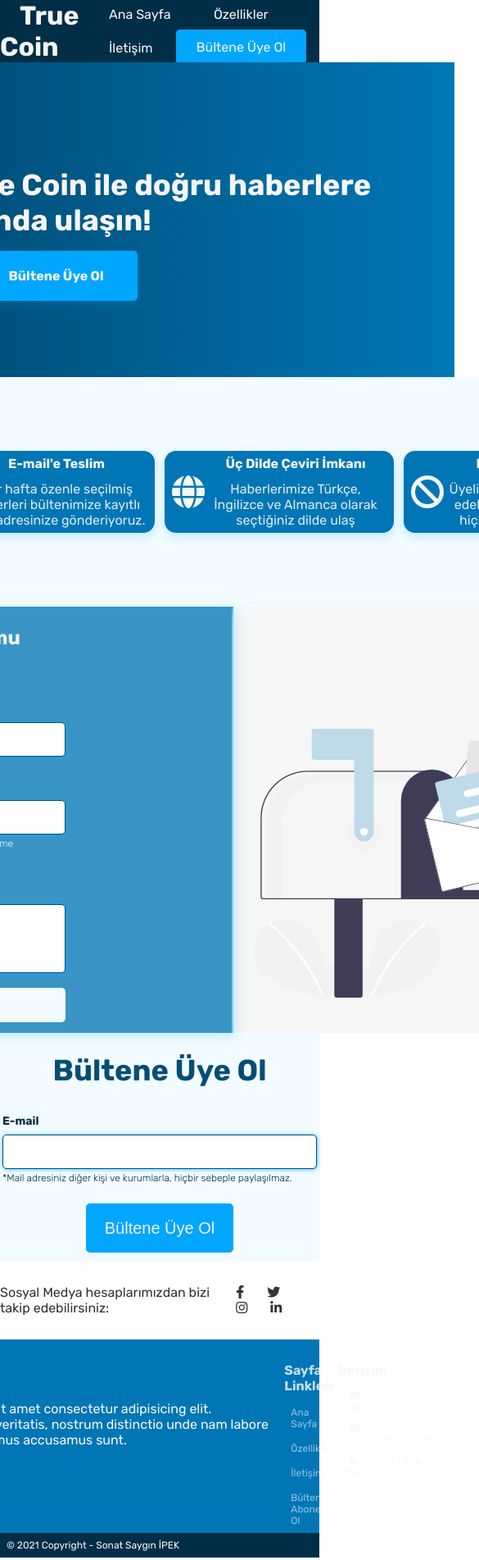
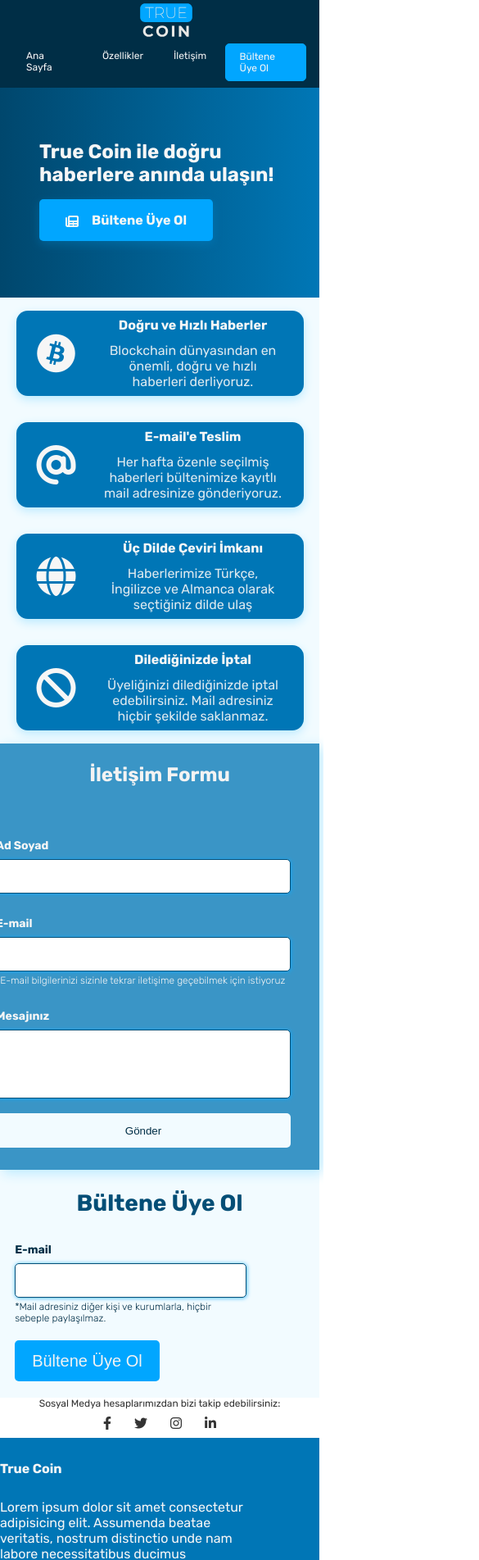
Before and after one commit to sonatipek/true-coin, a plain HTML site: page index.html in a window 390 px wide. Shown: the top 1903 px of the page at 82% size, 585 px wide, since content can reach past the window. Drawn offline with Linux system fonts and the light colour scheme.

Commit message:
added navbar logo and site make responsive

```diff
--- a/css/global.css
+++ b/css/global.css
@@ -15,7 +15,8 @@ html{
 }
 
 .container{
-    width: 1200px;
+    width:  80%;
+    flex-wrap: wrap;
 }
 
 .text-center{
--- a/css/mobile.css
+++ b/css/mobile.css
@@ -0,0 +1,98 @@
+/* Container */
+.container{
+    width:  100%;
+}
+
+/* Navbar */
+#navbar .container{
+    flex-direction: column;
+
+}
+#navbar .container a img{
+    margin: .25rem;
+    width: 64px;
+
+}
+#navbar .container .navbar-items{
+    display: flex;
+    justify-content: space-between;
+    width: 100%;
+    margin-bottom: .5rem;
+}
+#navbar .container .navbar-item{
+    font-size: 0.75rem;
+    padding: 0.5rem 1rem;
+}
+
+/* Homepage */
+#homepage .container{
+    background: rgb(0,71,109);
+    background: linear-gradient(90deg, rgba(0,71,109,1) 0%, rgba(0,119,182,1) 100%);
+    height: 16rem;
+    position: relative;
+}
+#homepage .container h2{
+    font-size: 1.5rem;
+    width: 24rem;
+    padding: 4rem 0 0 3rem;
+
+}
+#homepage .container a{
+    padding: 1rem 2rem;
+    margin: 1rem 3rem;
+}
+
+
+
+/* Feature */
+#feature .container .card{
+    width: 90%;
+    margin: 1rem;
+}
+
+
+/* Contact */
+#contact .container .contact-form{
+    width: 100%;
+}
+
+#contact .container .contact-info{
+    display: none;
+}
+
+/* Subsribe */
+#subscribe .container h5{
+    font-size: 1.75rem;
+}
+
+
+#subscribe .container .contact-form input{
+    width: 80%;
+
+}
+#subscribe .container .contact-form .information{
+    width: 80%;
+}
+#subscribe .container .contact-form button{
+    width: 50%;
+    height: 50px;
+    margin-top: 1.25rem;
+    align-self: flex-start;
+    font-size: 1.25rem;
+}
+
+/* Footer */
+#footer .footer-top .container{
+    flex-direction: column;
+}
+#footer .footer-top .container p{
+    font-size: 0.75rem;
+
+}
+#footer .footer-top .container .links{
+    margin: .5rem auto;
+}
+#footer .footer-content .container{
+    display: flex;
+    flex-direction: column;
+}
--- a/css/style.css
+++ b/css/style.css
@@ -1,32 +1,41 @@
+
 /* Navbar */
+header{
+    display: flex;
+    justify-content: center;
+
+}
 #navbar{
     background: #002E46;
-    height: 4.75rem;
+    min-height: 10vh;
+    width: 80%;
     display: flex;
     justify-content: center;
 }
 #navbar .container{
+    background: #002E46;
     display: flex;
     justify-content: space-between;
     align-items: center;
 }
-#navbar .container h1 a{
-    color: #f6f6f6;
-    font-size: 2rem;
+#navbar .container a img{
+    width: 84px;
+
 }
-#navbar .container a{
+
+#navbar .container .navbar-item{
     color: #f6f6f6;
     font-size: 1rem;
     text-decoration: none;
     padding: 0.68rem 1.5rem;
 }
 
-#navbar .container a:nth-child(4){
+#navbar .container .navbar-item:nth-child(4){
     background: #01A6FF;
     border-radius: 5px;
     border: 1px solid #01A6FF;
 }
-#navbar .container a:nth-child(4):hover{
+#navbar .container .navbar-item:nth-child(4):hover{
     border: 1px solid #01A6FF;
     background: transparent;
     color: #01A6FF;
@@ -75,19 +84,18 @@
 }
 #feature .container{
     display: flex;
-    justify-content: space-between;
+    justify-content: space-around;
     align-items:center;
-    height: 17.5rem;
     background: #F2FBFF;
+    min-height: 30vh;
 }
 #feature .container .card{
+    margin: 2rem 0;
     background: #0076B6;
     border-radius: 14px;
     display: flex;
     align-items: center;
     justify-content: center;
-    height: 6.25rem;
-    width: 17.5rem;
     padding: 0.5rem 0.75rem;
     position: relative;
     box-shadow: 0px 4px 12px  #BAEAFF;
@@ -96,15 +104,6 @@
 #feature .container .card:hover{
     -webkit-animation: shadow-drop-center 0.4s cubic-bezier(0.250, 0.460, 0.450, 0.940) both;
 	        animation: shadow-drop-center 0.4s cubic-bezier(0.250, 0.460, 0.450, 0.940) both;
-}
-#feature .container .card:nth-child(1){
-    margin-right: 0.75rem;
-}
-#feature .container .card:nth-child(2){
-    margin-right: 0.75rem;
-}
-#feature .container .card:nth-child(4){
-    margin-left: 0.75rem;
 }
 
 #feature .container .card i{
@@ -147,7 +146,7 @@
     flex-direction: column;
     align-items: center;
     background: #0076b6c5;
-    width: 43rem;
+    width: 60%;
     box-shadow: 4px 4px 14px  #BAEAFF;
     z-index: 1;
 }
@@ -159,7 +158,6 @@
 }
 #contact .container .contact-form label{
     display: block;
-    width: 72px;
     font-weight: bold;
     font-size: 0.875rem;
     margin-bottom: 0.5rem;
@@ -167,7 +165,7 @@
     color: #f6f6f6;
 }
 #contact .container .contact-form input{
-    width: 282px;
+    width: 90%;
     height: 42px;
     border-radius: 5px;
 }
@@ -175,18 +173,18 @@
     font-size: 0.75rem;
     font-weight: 300;
     color: #f6f6f6;
-    width: 282px;
+    width: 400px;
     margin-top: 4px;
 }
 #contact .container .contact-form textarea{
-    width: 282px;
+    width: 90%;
     height: 84px;
     border-radius: 5px;
     resize: none;
 }
 #contact .container .contact-form button{
     display: block;
-    width: 282px;
+    width: 90%;
     height: 42px;
     border-radius: 5px;
     background: #F2FBFF;
@@ -222,14 +220,16 @@
 #contact .container .contact-info{
     background: #F6F6F6;
     position: relative;
-    width: 32rem;
+    width: 40%;
     height: 100%;
     border-left: 2px solid #09AAFF;
 }
 #contact .container .contact-info img{
-   position: absolute;
-   top: 149px;
-   left: 24px;
+    position: absolute;
+    top: 149px;
+    left: 24px;
+    width: 80%;
+    height: 60%;
 }
 
 /* Subsribe */
@@ -258,14 +258,13 @@
 }
 #subscribe .container .contact-form label{
     display: block;
-    width: 72px;
     font-weight: bold;
     font-size: 0.875rem;
     margin-bottom: 0.5rem;
     color: #002E46;
 }
 #subscribe .container .contact-form input{
-    width: 384px;
+    width: 90%;
     height: 42px;
     border-radius: 5px;
     border: 0.5px solid #044e76;
@@ -291,8 +290,8 @@
 }
 
 #subscribe .container .contact-form button{
-    display: block;
-    width: 180px;
+
+    width: 50%;
     height: 60px;
     border-radius: 5px;
     background: #01A6FF;
@@ -302,7 +301,6 @@
     cursor: pointer;
     align-self: center;
     font-size: 1.25rem;
-
 }
 
 /* Footer */
@@ -314,7 +312,7 @@
     display: flex;
     justify-content: space-between;
     align-items: center;
-    height: 6rem;
+    min-height: 3rem;
     color: #333;
 }
 
@@ -349,7 +347,7 @@
     margin: 1.75rem 0;
 }
 #footer .footer-content .container .marka p{
-    width: 500px;
+    width: 300px;
     color: #f6f6f6;
     margin-bottom: 1rem;
 }
--- a/css/tablet.css
+++ b/css/tablet.css
@@ -0,0 +1,54 @@
+/* Container */
+.container{
+    width:  100%;
+}
+
+/* Navbar */
+#navbar{
+    width: 100%;
+}
+#navbar .container a{
+ margin-left: 1rem;
+
+}
+#navbar .container .navbar-item:nth-child(4){
+    margin-right: 1rem;
+
+}
+
+/* Homepage */
+#homepage .container{
+    background: rgb(0,71,109);
+    background: linear-gradient(90deg, rgba(0,71,109,1) 0%, rgba(0,119,182,1) 100%);
+    height: 16rem;
+    position: relative;
+}
+#homepage .container h2{
+    font-size: 2rem;
+    width: 35rem;
+    padding: 4rem 0 0 3rem;
+
+}
+#homepage .container a{
+    margin: 1rem 3rem;
+}
+
+
+/* Feature */
+#feature .container .card{
+    width: 40%;
+}
+
+#feature .container .card i{
+    margin-right: 2rem;
+    font-size: 3rem;
+}
+
+/* Contact */
+#contact .container .contact-info img{
+    position: absolute;
+    top: 180px;
+    left: 24px;
+    width: 250px;
+    height: 358px;
+ }
--- a/index.html
+++ b/index.html
@@ -6,33 +6,34 @@
     <meta name="viewport" content="width=device-width, initial-scale=1.0">
     <title>True Coin | Landing Page</title>
 
+    <!-- Favicon -->
+    <link rel="shortcut icon" href="images/favicon.ico" type="image/x-icon">
+
     <!-- Global & Style -->
     <link rel="stylesheet" href="css/global.css">
     <link rel="stylesheet" href="css/style.css">
 
     <!-- Mobile & Tablet Responsive -->
-    <link rel="stylesheet" href="css/tablet.css">
-    <link rel="stylesheet" href="css/mobile.css">
+    <link rel="stylesheet" media="(max-width: 820px)" href="css/tablet.css">
+    <link rel="stylesheet" media="(max-width: 500px)" href="css/mobile.css">
 
     <!-- Hover.CSS -->
     <link rel="stylesheet" href="css/hover.css">
     <!-- Animate CSS -->
     <link rel="stylesheet" href="css/animate.css">
 
-    <!-- Favicon -->
-    <link rel="shortcut icon" href="/favicon.png" type="image/x-icon">
 </head>
 <body>
     <!-- Navbar -->
-    <header>
+    <header id="navbar-deneme">
         <nav id="navbar">
             <div class="container">
-                <h1><a href="#">True Coin</a></h1>
+                <a href="#"><img src="images/logo-brand.svg" alt="True Coin Logo"></a>
                 <div class="navbar-items">
-                    <a href="#homepage" class="hvr-underline-reveal">Ana Sayfa</a>
-                    <a href="#feature" class="hvr-underline-reveal">Özellikler</a>
-                    <a href="#contact" class="hvr-underline-reveal">İletişim</a>
-                    <a href="#subscribe">Bültene Üye Ol</a>
+                    <a href="#homepage" class="hvr-underline-reveal navbar-item">Ana Sayfa</a>
+                    <a href="#feature" class="hvr-underline-reveal navbar-item">Özellikler</a>
+                    <a href="#contact" class="hvr-underline-reveal navbar-item">İletişim</a>
+                    <a href="#subscribe" class="navbar-item">Bültene Üye Ol</a>
                 </div>
             </div>
         </nav>
@@ -133,7 +134,7 @@
             </div>
 
             <div class="contact-info">
-                <img src="images/mail_default.svg" width="384px" height="328px">
+                <img src="images/mail_default.svg">
             </div>
         </div>
 
```
Also changed, not shown: favicon.png (deleted), images/favicon.ico (added), images/logo-brand.svg (added).
